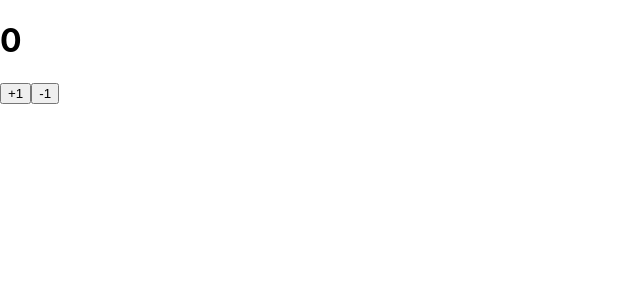
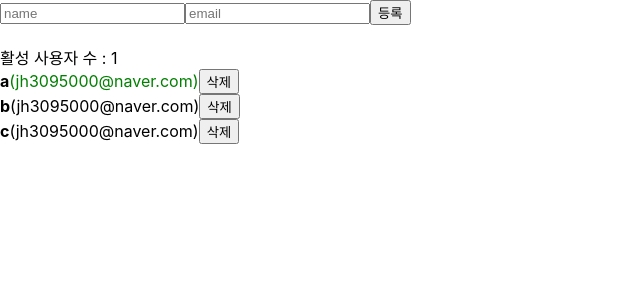
Before and after one commit to JeongBin0227/React-Study, a React (Create React App) app in the folder react-tutorial/begin-react/: page / in a window 1280 px wide. Shown: the top 300 px of the page, without its empty margins (0-640 px from the left). Built offline with nearby package versions, Linux system fonts and the light colour scheme.

Commit message:
[ADD] 배열 변환 연습

```diff
--- a/react-tutorial/begin-react/src/App.js
+++ b/react-tutorial/begin-react/src/App.js
@@ -1,4 +1,4 @@
-import React, {useState, useRef, useMemo, useCallback} from "react";
+import React, {useReducer, useRef, useMemo, useCallback} from "react";
 import UserList from './UserList.js';
 import CreateUser from './createUser.js'
 
@@ -7,22 +7,12 @@ function countActiveUsers(users){
   return users.filter(user=>user.active).length
 }
 
-function App() {
-  const [inputs, setInputs] = useState({
+const intialState = {
+  inputs:{
     username:'',
     email:'',
-  });
-  const {username,email} = inputs;
-
-  const onChange = useCallback((e) => {
-    const {name, value} = e.target;
-        setInputs({
-            ...inputs,
-            [name] : value,
-        });
-
-  })
-  const [users,setUsers] = useState([
+  },
+  users:[
     {
         id : 1,
         username : 'David',
@@ -41,41 +31,18 @@ function App() {
         email:'kate@naver.com',
         active:false,
     },
-  ])
-  const nextId = useRef(4);
+  ]
+}
 
-  const onCreate = useCallback(() => {
-    const user ={
-      id:nextId.current,
-      username,
-      email
-    }
-    setUsers(users=>users.concat(user))
-    setInputs({
-      username:'',
-      email:''
-
-  });
-    nextId.current+=1;
-  },[username,email])
-
-  const onDelite=useCallback((id)=>{
-    setUsers(users => users.filter(users => users.id !== id))
-  },[])
-
-  const onToggle=useCallback((id)=>{
-    setUsers(users => users.map(user => user.id===id?{...user,active:!user.active}:user))
-  },[])
-
-  const count = useMemo(()=>countActiveUsers(users),[users]);
+function App() {
+  // const [number, dispatch ] = useReducer(reducer,0)
   return (
     <div>
-      <CreateUser username={username} email={email} onChange={onChange} onCreate = {onCreate}/>
+      <CreateUser />
       <br></br>
-      <b>{users.length}</b>
-      <UserList users={users} onDelite={onDelite} onToggle={onToggle}/>
+      <UserList users={[]} />
       <br></br>
-      {count}
+      0
     </div>
   );
 }
--- /dev/null
+++ b/react-tutorial/begin-react/src/AppEX.js
@@ -0,0 +1,84 @@
+import React,{useState} from "react";
+import CreateUser from "./createUserEX.js"
+import ShowUser from "./showUserEX.js"
+
+
+function App() {
+//   const initialUser={
+//     user:'',
+//     email:'',
+//   },
+  const [input,setInput] = useState({
+    name:'',
+    email:'',
+  })
+
+  const {name,email} = input
+  const [nextId,setNextId] = useState(4)
+  const [users,setUser] = useState([
+      {
+          id:1,
+          name:'a',
+          email:'jh3095000@naver.com',
+          active:true,
+      },
+      {
+          id:2,
+          name:'b',
+          email:'jh3095000@naver.com',
+          active:false,
+      },
+      {
+          id:3,
+          name:'c',
+          email:'jh3095000@naver.com',
+          active:false,
+      }
+  ])
+  const onChange=(e)=>{
+      const {name,value} = e.target
+      setInput({
+          ...input,
+          [name]:value
+      })
+
+  }
+  const onCreate=(e)=>{
+
+      const user = {
+        id:nextId,
+        name,
+        email
+      }
+      console.log(user)
+      setUser([...users,user]);
+
+
+      setInput({
+        name:'',
+        email:''
+      })
+      setNextId(nextId+1)
+  }
+  const onDelite=(id)=>{
+      console.log(id)
+      setUser(users.filter(user=>user.id!==id))
+  }
+  const onChangeColor=(id)=>{
+      console.log(id)
+      setUser(users.map(user=>user.id===id?{...user,active:!user.active}:user))
+  }
+  return (
+    <div>
+        <CreateUser username={name} email={email}  onCreate ={onCreate}/>
+        <br/>
+        활성 사용자 수 : {users.filter(user => user.active === true).length}
+        <br/>
+        {users.map(
+            user=><ShowUser user={user} onChangeColor={onChangeColor}  onDelite={onDelite}/>
+        )}
+    </div>
+  );
+}
+
+export default App;
--- /dev/null
+++ b/react-tutorial/begin-react/src/createUserEX.js
@@ -0,0 +1,13 @@
+import React from 'react'
+
+function createUser({username, email, onChange, onCreate}){
+    return(
+        <div>
+            <input name="name" placeholder="name" value={username} onChange={onChange}></input>
+            <input name="email"placeholder="email" value={email}onChange={onChange}></input>
+            <button onClick={onCreate}>등록</button>
+        </div>
+    )
+}
+
+export default createUser
--- a/react-tutorial/begin-react/src/index.js
+++ b/react-tutorial/begin-react/src/index.js
@@ -2,10 +2,10 @@ import React from 'react';
 import ReactDOM from 'react-dom';
 import './index.css';
 import App from './App';
-import CounterWithuseReducer from './counterWithuseReducer.js'
+import AppEX from './AppEX';
 import * as serviceWorker from './serviceWorker';
 
-ReactDOM.render(<CounterWithuseReducer />, document.getElementById('root'));
+ReactDOM.render(<AppEX />, document.getElementById('root'));
 
 // If you want your app to work offline and load faster, you can change
 // unregister() to register() below. Note this comes with some pitfalls.
--- /dev/null
+++ b/react-tutorial/begin-react/src/showUserEX.js
@@ -0,0 +1,14 @@
+import React from 'react'
+
+function showUser({user, onDelite, onChangeColor}){
+    return(
+        <div>
+            <b>{user.name}</b>
+
+            <span style={{color:user.active==true?'green':'black'}}onClick={()=>onChangeColor(user.id)}>({user.email})</span>
+            <button onClick={()=>{onDelite(user.id)}}>삭제</button>
+        </div>
+    )
+}
+
+export default showUser
```
